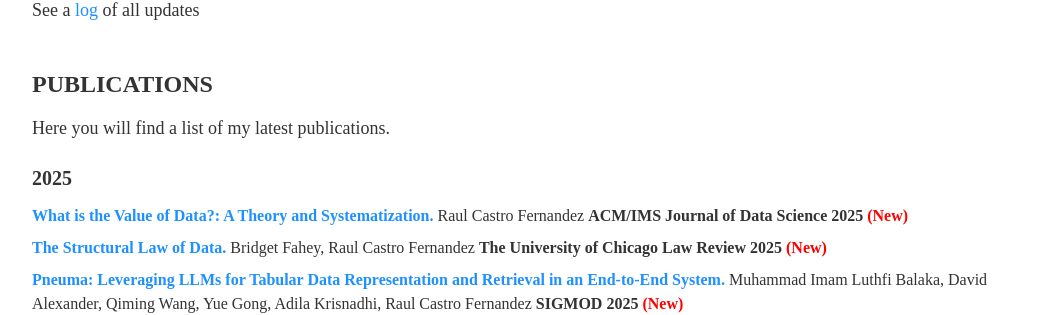
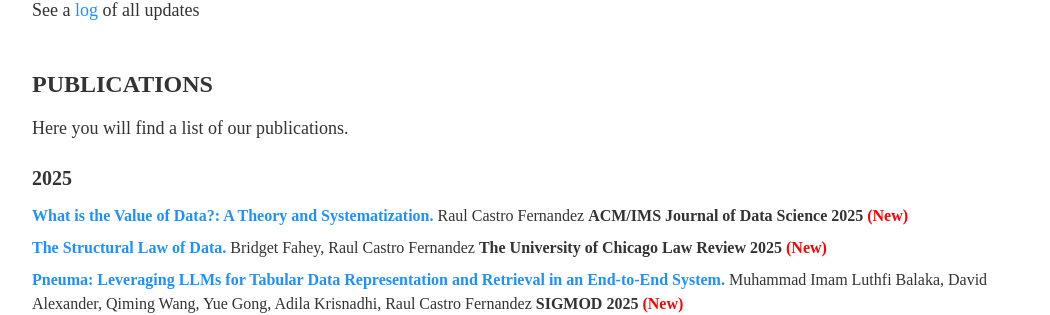
Before and after one commit to raulcf/raulcf.github.io, a Jekyll site: the page index.html, which Jekyll copies as it is, in a window 1280 px wide and 900 px high, scrolled down 1120 px. Shown: the part 142-457 px from the top of the window, without its empty margins (108-1158 px from the left). Built offline with Jekyll 4.4.1, drawn with Linux system fonts in a browser that asks for light colours; some web fonts are replaced.

Commit message:
tweak to index

```diff
--- a/index.html
+++ b/index.html
@@ -146,7 +146,7 @@ workshop.</a>
 
         <section id="publications">
             <h2>PUBLICATIONS</h2>
-            <p>Here you will find a list of my latest publications.</p>
+            <p>Here you will find a list of our publications.</p>
 
             <div class="year-block">
                 <h3>2025</h3>
```
